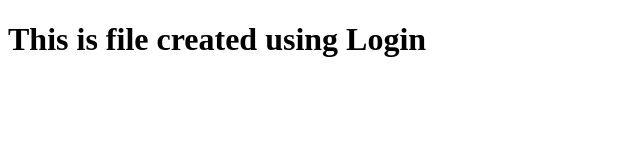
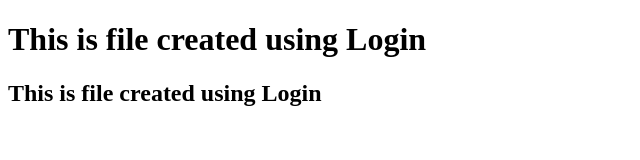
Before and after one commit to MaheshwarReddy12/GIT_PULL-REQUEST, a plain HTML site: page Login.html in a window 1280 px wide. Shown: the whole page, without its empty margins (0-640 px from the left). Drawn offline with Linux system fonts and the light colour scheme.

Commit message:
Add a second header to Login.html

```diff
--- a/Login.html
+++ b/Login.html
@@ -7,5 +7,6 @@
 </head>
 <body>
     <h1>This is file created using Login</h1>
+    <h2>This is file created using Login</h2>
 </body>
 </html>
```
